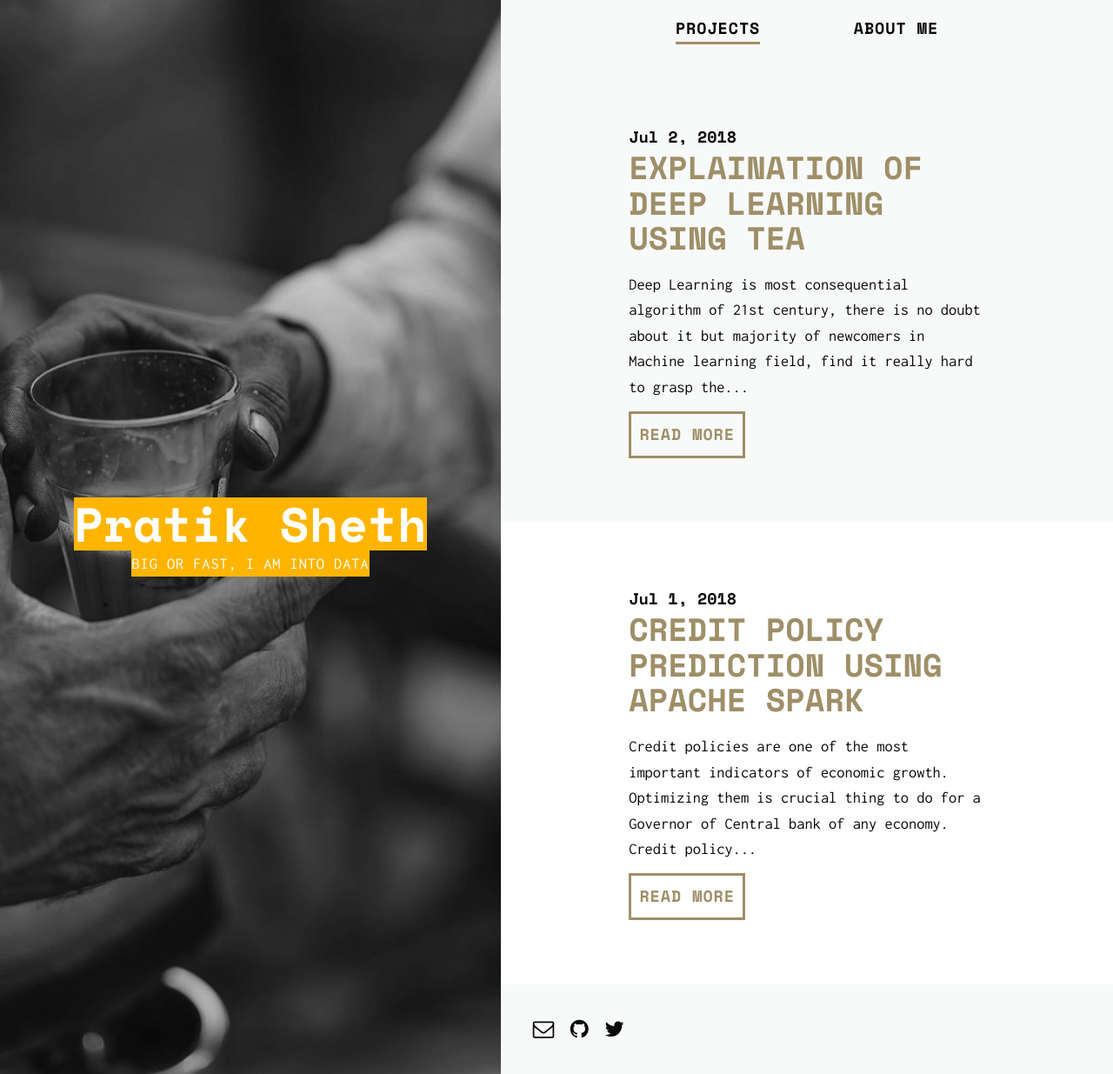
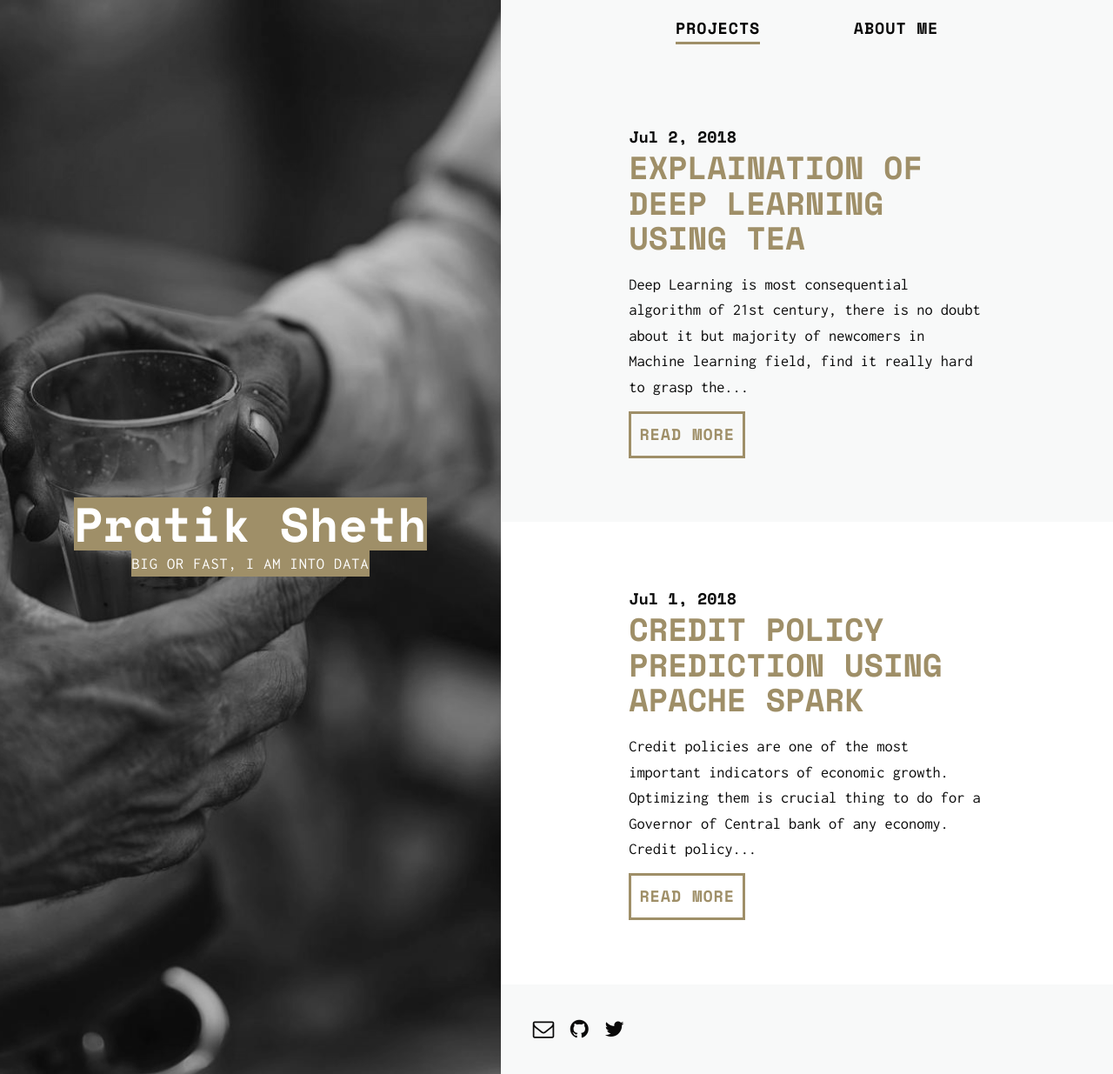
Before and after one commit to daftengineer/daftengineer.github.io, a Jekyll site: the page built from index.html, in a window 1280 px wide and 1235 px high. Shown: the whole window at 87% size. Built offline with Jekyll 4.4.1, drawn with Linux system fonts in a browser that asks for light colours; nearby versions of some CDN libraries; the list of posts is cut into pages by our own code.

Commit message:
Update index.html

```diff
--- a/index.html
+++ b/index.html
@@ -8,8 +8,8 @@ layout: default
     {% endfor %}
     <div class="previews__container">
 
-      <h1><div style="background-color: #ffb500;">{{ site.title }}</div></h1>
-      <span style="background-color: #ffb500;"> Big or Fast, I am into Data </span>
+      <h1><div style="background-color: #9f8f68;">{{ site.title }}</div></h1>
+      <span style="background-color: #9f8f68;"> Big or Fast, I am into Data </span>
     </div>
   </div>
 
```
